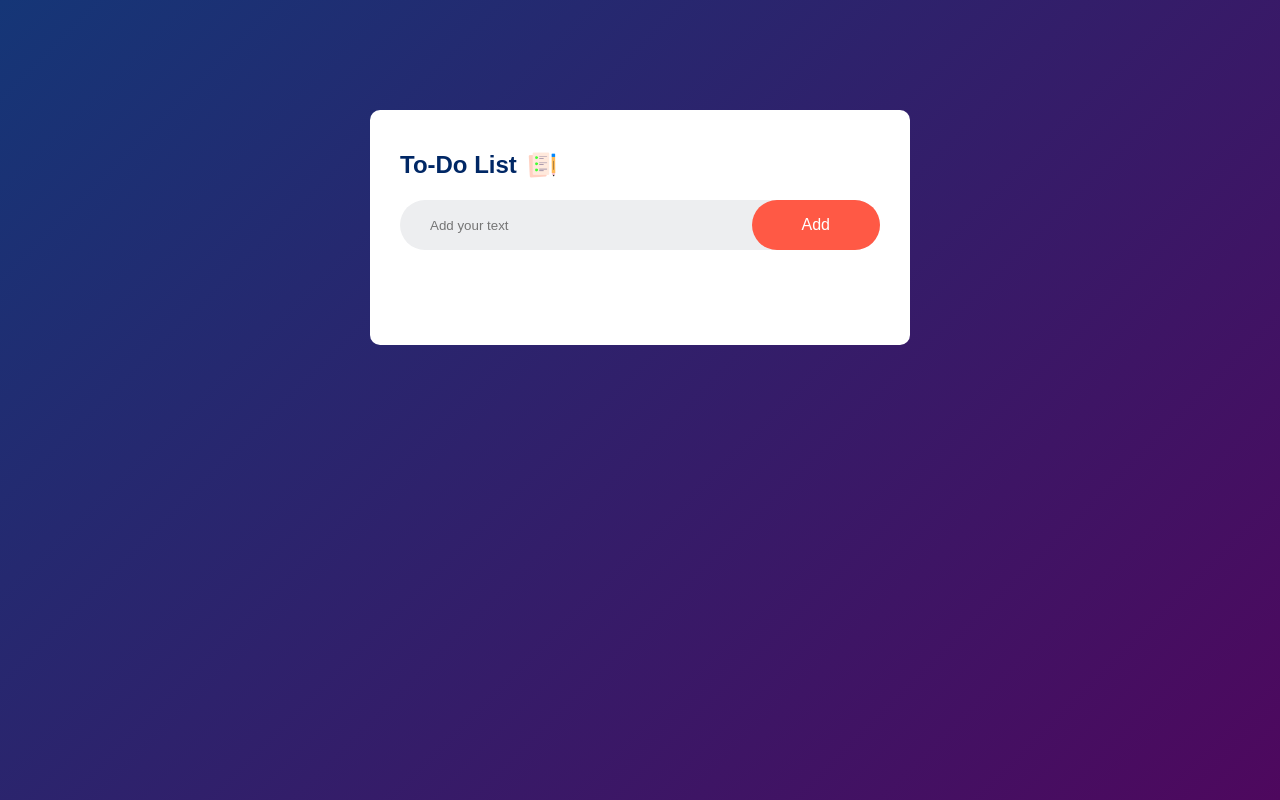
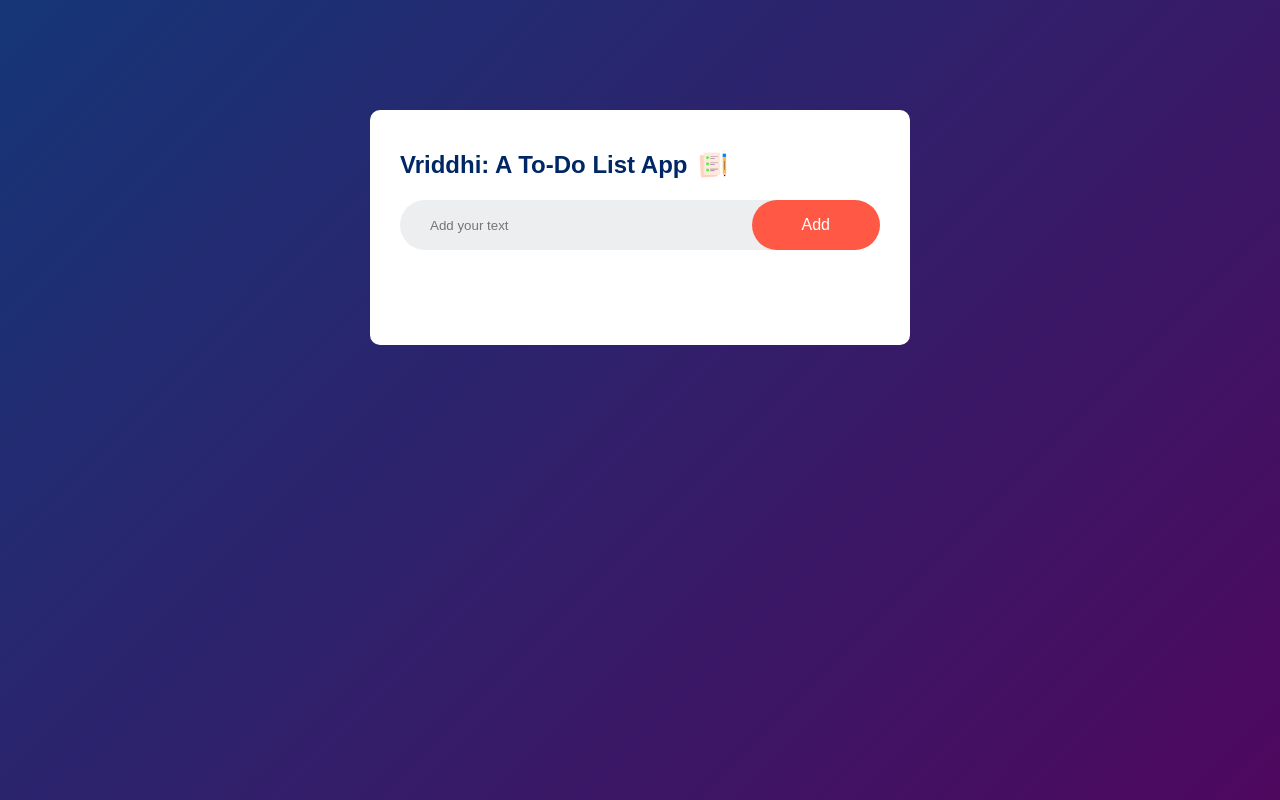
Before and after one commit to nabarunk7/html-todoList, a plain HTML site: page index.html in a window 1280 px wide. Drawn offline with Linux system fonts and the light colour scheme.

Commit message:
index.html

```diff
--- a/index.html
+++ b/index.html
@@ -9,7 +9,7 @@
     <body>
         <div class="container">
             <div class="todoapp">
-                <h2>To-Do List <img src="images/icon.png"></h2>
+                <h2>Vriddhi: A To-Do List App <img src="images/icon.png"></h2>
                 <div class="row">
                     <input type="text" id="input-box" placeholder="Add your text">
                     <button onclick="addTask()">Add</button>
```
